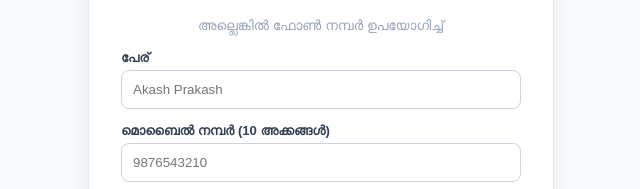
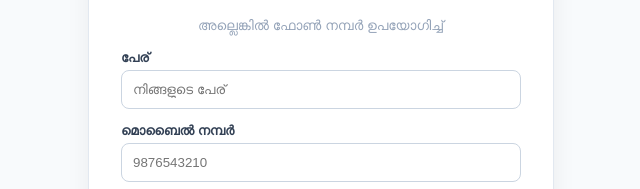
Before and after one commit to rfchattaiy-wq/driver-section, a Next.js app: page /rider/login in a window 1280 px wide. Shown: the part 358-547 px from the top of the page, without its empty margins (319-959 px from the left). Built offline with nearby package versions, Linux system fonts and the light colour scheme; no server answers.

Commit message:
Update page.js

```diff
--- a/app/rider/login/page.js
+++ b/app/rider/login/page.js
@@ -5,7 +5,6 @@ import { supabase } from '../../../lib/supabaseClient';
 
 export default function RiderLoginPage() {
   const router = useRouter();
-  const [email, setEmail] = useState('');
   const [phone, setPhone] = useState('');
   const [name, setName] = useState('');
   const [loading, setLoading] = useState(false);
@@ -22,23 +21,29 @@ export default function RiderLoginPage() {
     if (error) setMsg(error.message);
   };
 
-  // ഫോൺ & ഇമെയിൽ ലോഗിൻ / സിമ്പിൾ സൈൻ-ഇൻ
-  const handleEmailLogin = async (e) => {
+  // ഫോൺ നമ്പർ ലോഗിൻ
+  const handleLogin = (e) => {
     e.preventDefault();
+    setMsg('');
+
+    if (name.trim().length < 3) {
+      setMsg('കുറഞ്ഞത് 3 അക്ഷരങ്ങളുള്ള പേര് നൽകുക.');
+      return;
+    }
+
     if (!/^[6-9]\d{9}$/.test(phone.trim())) {
       setMsg('സാധുവായ 10 അക്ക മൊബൈൽ നമ്പർ നൽകുക.');
       return;
     }
 
     setLoading(true);
-    setMsg('');
 
-    // യൂസറുടെ വിവരങ്ങൾ ലോക്കൽ സെഷനിലേക്ക് സേവ് ചെയ്യുന്നു
+    // ലോക്കൽ സ്റ്റോറേജിലേക്ക് വിവരം ഉറപ്പിച്ചു സേവ് ചെയ്യുന്നു
     localStorage.setItem('easydrive_rider_name', name.trim());
     localStorage.setItem('easydrive_rider_phone', phone.trim());
 
-    // പാസ്‌വേഡ് ഇല്ലാതെ ഒറ്റ ക്ലിക്കിൽ ഡാഷ്‌ബോർഡിലേക്ക്
-    router.push('/rider/dashboard');
+    // ഡാഷ്‌ബോർഡിലേക്ക് റീഡയറക്റ്റ് ചെയ്യുന്നു (ലൂപ്പ് വരാതിരിക്കാൻ window.location ഉപയോഗിക്കുന്നു)
+    window.location.href = '/rider/dashboard';
   };
 
   return (
@@ -66,19 +71,19 @@ export default function RiderLoginPage() {
 
         <div style={{ textAlign: 'center', margin: '16px 0', color: '#94A3B8', fontSize: '0.85rem' }}>അല്ലെങ്കിൽ ഫോൺ നമ്പർ ഉപയോഗിച്ച്</div>
 
-        <form onSubmit={handleEmailLogin} style={{ display: 'flex', flexDirection: 'column', gap: '14px' }}>
+        <form onSubmit={handleLogin} style={{ display: 'flex', flexDirection: 'column', gap: '14px' }}>
           <div>
             <label style={{ fontSize: '0.82rem', fontWeight: 700, color: '#334155', display: 'block', marginBottom: '4px' }}>പേര്</label>
-            <input required placeholder="Akash Prakash" value={name} onChange={e => setName(e.target.value)} style={{ width: '100%', padding: '11px', borderRadius: '8px', border: '1px solid #CBD5E1', boxSizing: 'border-box' }} />
+            <input required placeholder="നിങ്ങളുടെ പേര്" value={name} onChange={e => setName(e.target.value)} style={{ width: '100%', padding: '11px', borderRadius: '8px', border: '1px solid #CBD5E1', boxSizing: 'border-box' }} />
           </div>
 
           <div>
-            <label style={{ fontSize: '0.82rem', fontWeight: 700, color: '#334155', display: 'block', marginBottom: '4px' }}>മൊബൈൽ നമ്പർ (10 അക്കങ്ങൾ)</label>
+            <label style={{ fontSize: '0.82rem', fontWeight: 700, color: '#334155', display: 'block', marginBottom: '4px' }}>മൊബൈൽ നമ്പർ</label>
             <input required type="tel" maxLength={10} placeholder="9876543210" value={phone} onChange={e => setPhone(e.target.value)} style={{ width: '100%', padding: '11px', borderRadius: '8px', border: '1px solid #CBD5E1', boxSizing: 'border-box' }} />
           </div>
 
           <button type="submit" disabled={loading} style={{ padding: '13px', background: '#1467B8', color: '#fff', borderRadius: '10px', border: 'none', fontWeight: 800, cursor: 'pointer', marginTop: '6px' }}>
-            ഡാഷ്‌ബോർഡിലേക്ക് പ്രവേശിക്കുക
+            {loading ? 'പ്രവേശിക്കുന്നു...' : 'ഡാഷ്‌ബോർഡിലേക്ക് പ്രവേശിക്കുക'}
           </button>
         </form>
       </div>
```
